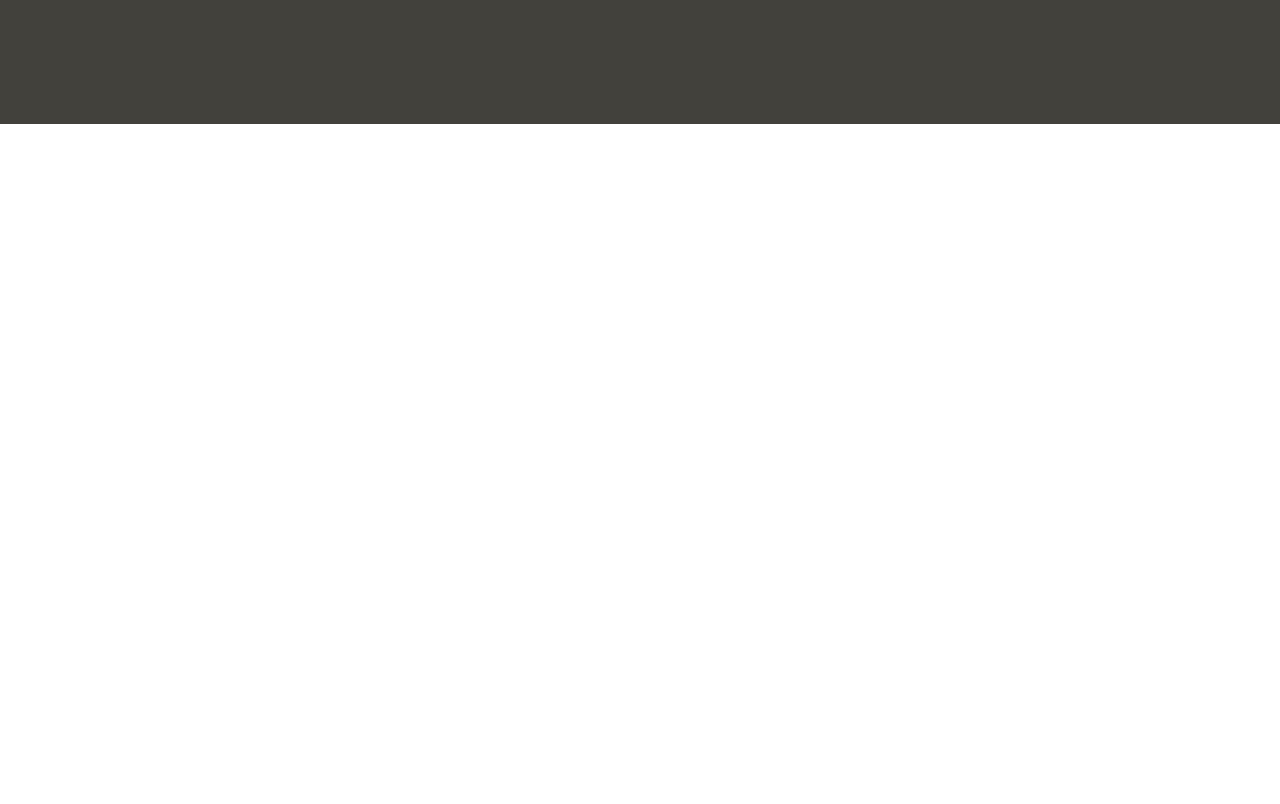
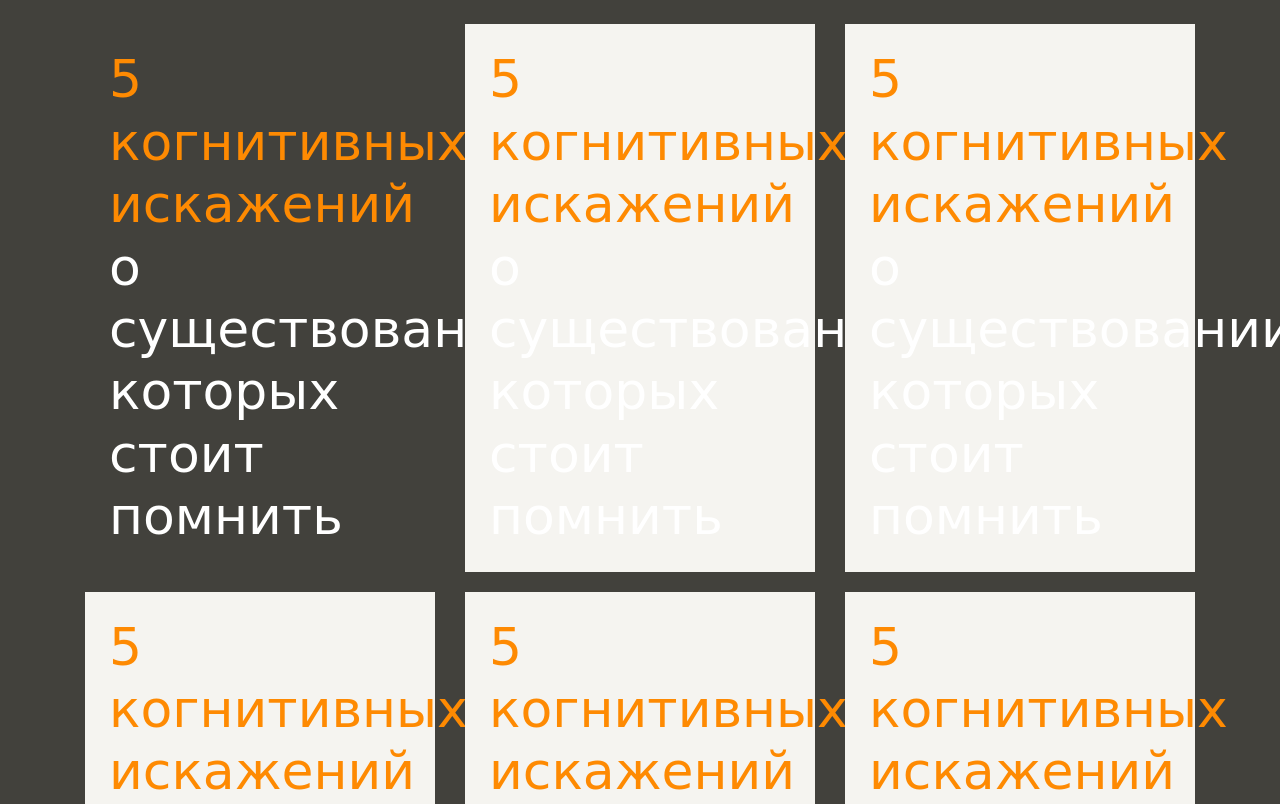
Before and after one commit to Kerish19/layout-designer-project-lvl1, a website: page src/index.html in a window 1280 px wide. Shown: the part 1820-2624 px from the top of the page. Drawn offline with nearby package versions, Linux system fonts and the light colour scheme; a web font is replaced by a local one.

Commit message:
lesson5 - 1

```diff
--- a/src/index.html
+++ b/src/index.html
@@ -25,7 +25,7 @@
             <p class="header-page-descr__text">Вместе они формируют что-то вроде замкнутого цикла, и это может привести к длительной потере продуктивности, багам и бесконечному разочарованию.</p>
             <p class="header-page-descr__text">Если мы сможем минимизировать воздействие одного или нескольких из этих факторов, то сможем сломать и цикл, а остатки нейтрализовать.</p>
 
-            <a href="#section-5" class="btn header-page-descr__btn">Подробнее</a>
+            <a href="#navigation" class="btn header-page-descr__btn">Подробнее</a>
           </div>
         </div>
     </div>
@@ -44,13 +44,39 @@
       </div>
     </section>
 
-    <section class="section section-navigation">
+    <section id="navigation" class="section section-navigation">
       <div class="container">
+        <div class="section-navigation-menu">
 
+          <div class="section-navigation-menu__item">
+            <h2 class="section-navigation-menu-item__h2"><span class="page-title__span">5 когнитивных искажений</span>  о существовании которых стоит помнить</h2>
+          </div>
+
+          <div class="section-navigation-menu__item">
+            <h2 class="section-navigation-menu-item__h2"><span class="page-title__span">5 когнитивных искажений</span>  о существовании которых стоит помнить</h2>
+          </div>
+
+          <div class="section-navigation-menu__item">
+            <h2 class="section-navigation-menu-item__h2"><span class="page-title__span">5 когнитивных искажений</span>  о существовании которых стоит помнить</h2>
+          </div>
+
+          <div class="section-navigation-menu__item">
+            <h2 class="section-navigation-menu-item__h2"><span class="page-title__span">5 когнитивных искажений</span>  о существовании которых стоит помнить</h2>
+          </div>
+
+          <div class="section-navigation-menu__item">
+            <h2 class="section-navigation-menu-item__h2"><span class="page-title__span">5 когнитивных искажений</span>  о существовании которых стоит помнить</h2>
+          </div>
+
+          <div class="section-navigation-menu__item">
+            <h2 class="section-navigation-menu-item__h2"><span class="page-title__span">5 когнитивных искажений</span>  о существовании которых стоит помнить</h2>
+          </div>
+
+        </div>
       </div>
     </section>
 
-    <section id="section-5" class="section">
+    <section class="section">
 
     </section>
 
--- a/src/styles/style.css
+++ b/src/styles/style.css
@@ -40,7 +40,10 @@ h5,
 h6 {
   margin: 0;
 
+  font-weight: 400;
+
   font-family: "Neucha", cursive;
+
   line-height: 1.2em;
 }
 
@@ -224,4 +227,35 @@ p {
   background: #42413c;
 }
 
+.section-navigation-menu-item__h2 {
+  color: #fff;
+  font-size: 52px;
+}
+
+.section-navigation-menu {
+  display: flex;
+  flex-wrap: wrap;
+  justify-content: space-between;
+}
+
+.section-navigation-menu__item {
+  width: 350px;
+  max-width: 100%;
+  min-height: 323px;
+  margin-top: 20px;
+  padding: 24px;
+
+  background-color: #f5f4f0;
+}
+
+.section-navigation-menu__item:nth-of-type(-n+3) {
+  margin-top: 0;
+}
+
+.section-navigation-menu__item:first-of-type {
+  padding: 24px;
+
+  background-color: transparent;
+}
+
 /* section-navigation end */
```
